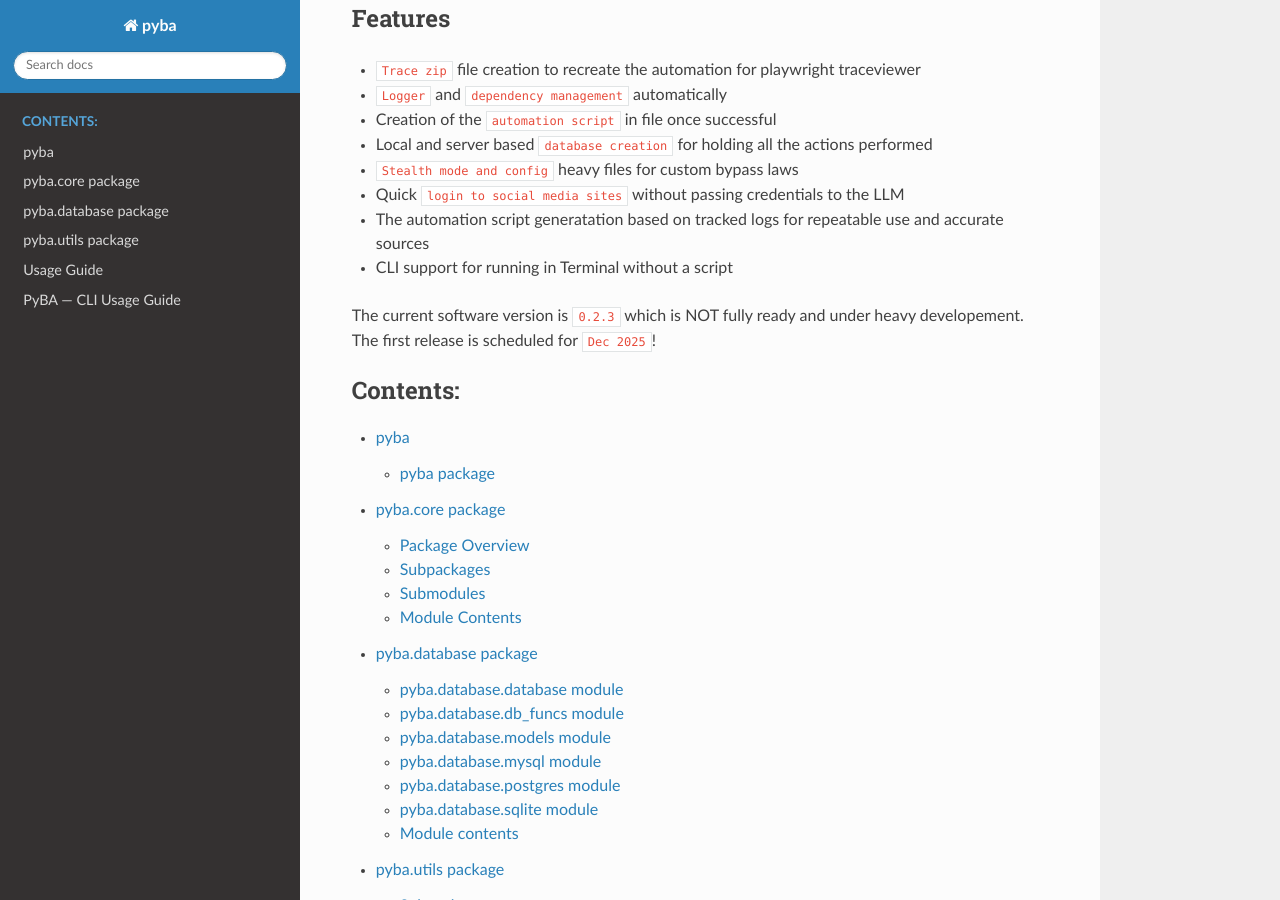
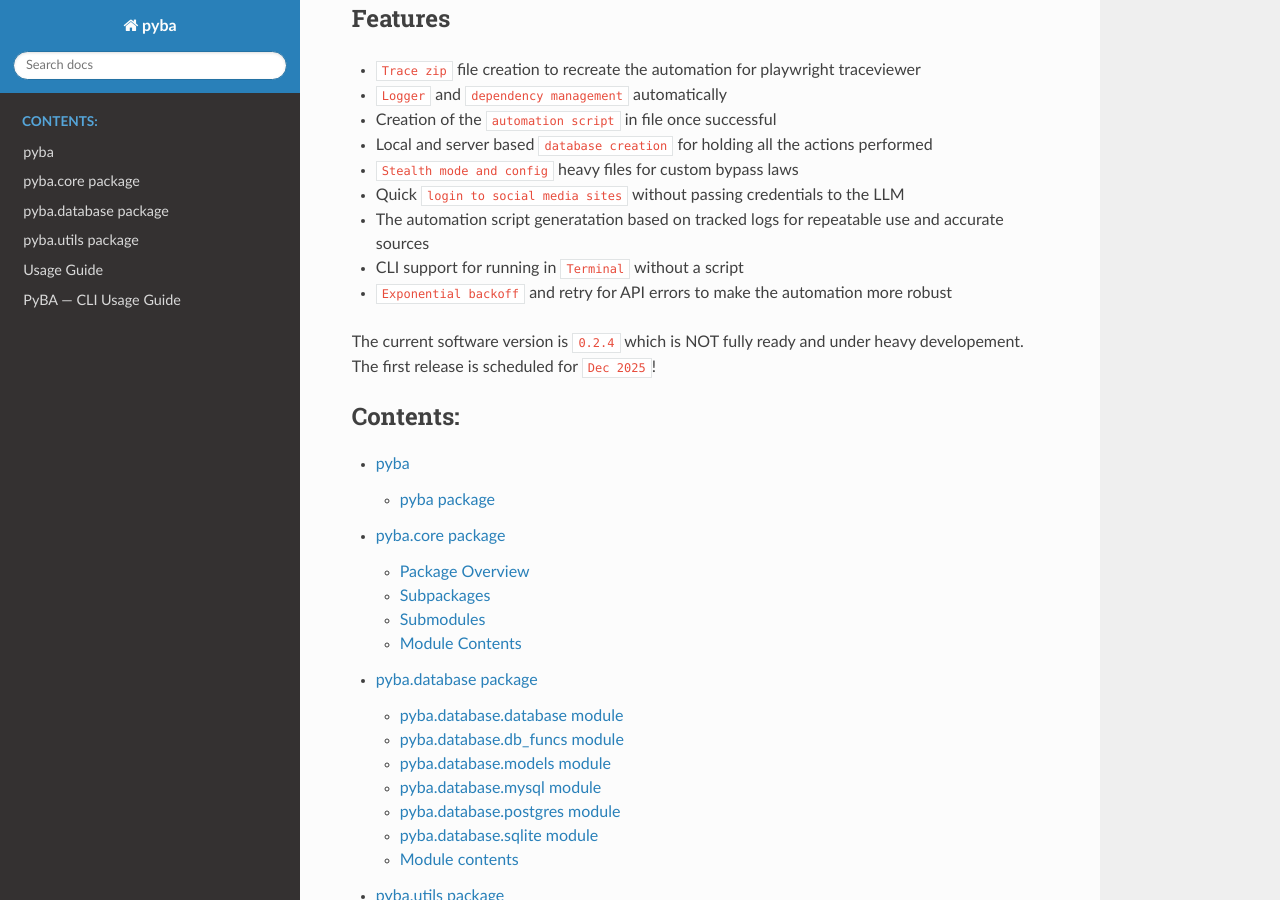
Before and after one commit to FauvidoTechnologies/PyBrowserAutomation, a Sphinx documentation site: the page built from docs/index.rst, in a window 1280 px wide and 900 px high, scrolled down 501 px. Built offline with Sphinx 7.4.7 and the Read the Docs theme 3.1.0, drawn with Linux system fonts in a browser that asks for light colours.

Commit message:
version bump and docs update

```diff
--- a/docs/index.rst
+++ b/docs/index.rst
@@ -27,9 +27,10 @@ Features
 * ``Stealth mode and config`` heavy files for custom bypass laws
 * Quick ``login to social media sites`` without passing credentials to the LLM
 * The automation script generatation based on tracked logs for repeatable use and accurate sources
-* CLI support for running in Terminal without a script
+* CLI support for running in ``Terminal`` without a script
+* ``Exponential backoff`` and retry for API errors to make the automation more robust
 
-The current software version is ``0.2.3`` which is NOT fully ready and under heavy developement. The first release is scheduled for ``Dec 2025``!
+The current software version is ``0.2.4`` which is NOT fully ready and under heavy developement. The first release is scheduled for ``Dec 2025``!
 
 .. toctree::
    :maxdepth: 2
--- a/pyba/version.py
+++ b/pyba/version.py
@@ -1 +1 @@
-version = "0.2.3"
+version = "0.2.4"
--- a/pyproject.toml
+++ b/pyproject.toml
@@ -1,6 +1,6 @@
 [tool.poetry]
 name = "py-browser-automation"
-version = "0.2.3"
+version = "0.2.4"
 description = "Automate online browsing using python and AI"
 authors = ["pUrGe12 <achintya.jai@owasp.org>"]
 keywords = [
```
Also changed, not shown: docs/pyba.cli.cli_core.rst (added, +29 -0 lines), docs/pyba.cli.rst (added, +29 -0 lines).
